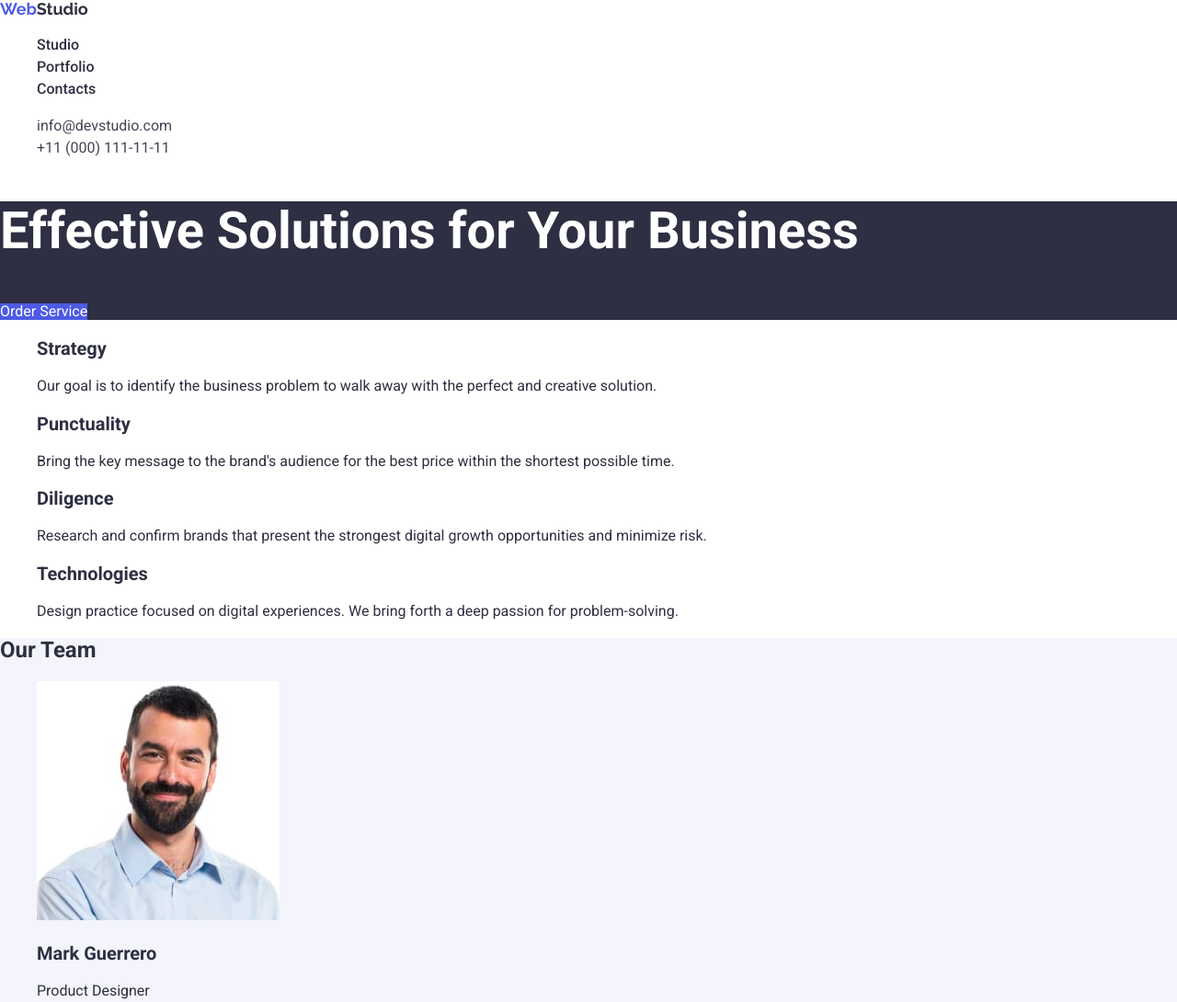
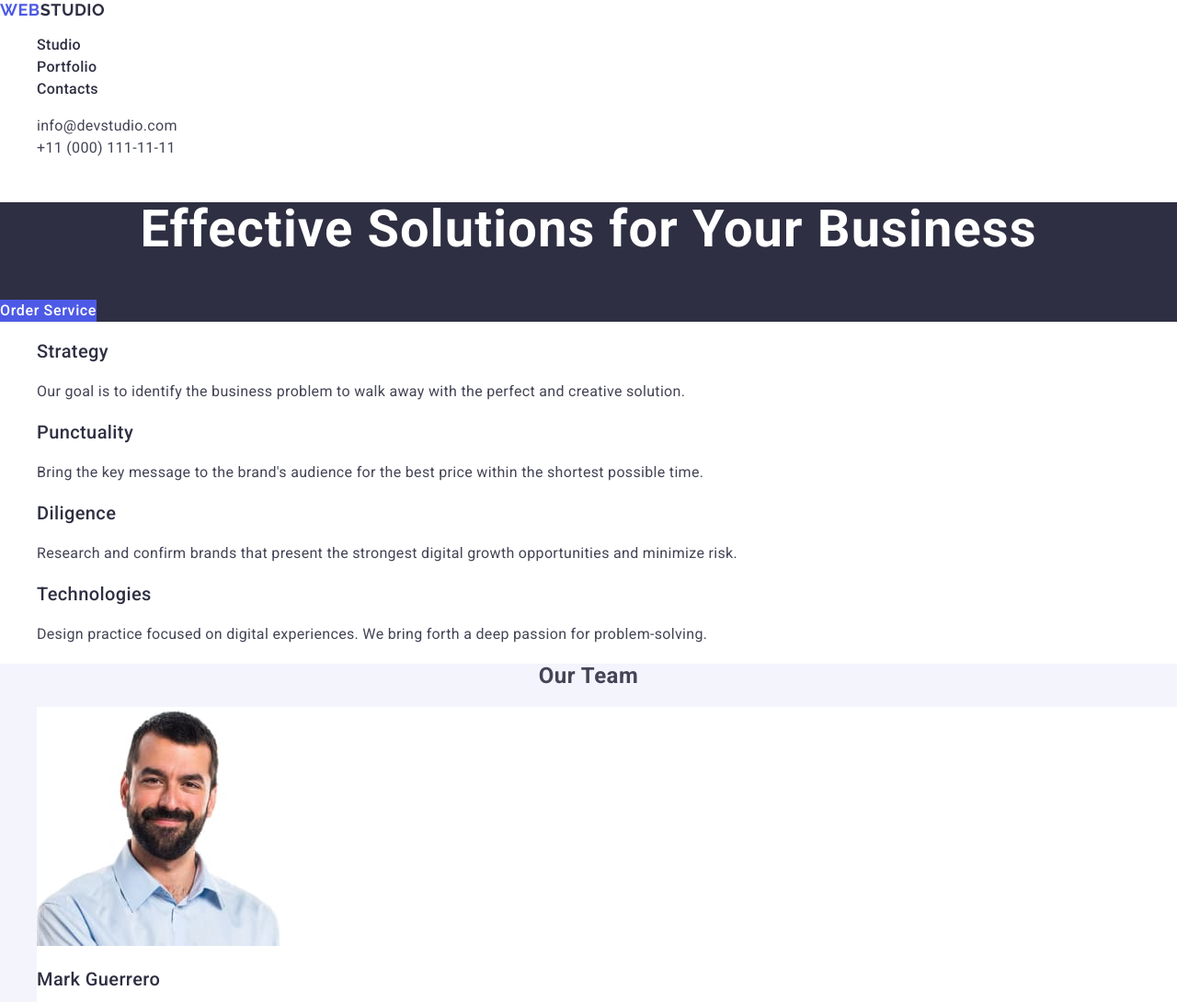
Before and after one commit to yanakamardina/goit-markup-hw-02, a plain HTML site: page index.html in a window 1280 px wide. Shown: the top 1090 px of the page at 92% size. Drawn offline with nearby package versions, Linux system fonts and the light colour scheme.

Commit message:
mod html and css

```diff
--- a/css/styles.css
+++ b/css/styles.css
@@ -1,6 +1,7 @@
 body {
     font-family: "Roboto", sans-serif;
-    color: #2E2F42;
+    color: #434455;
+    background-color: #FFFFFF;
 }
 
 a {
@@ -13,11 +14,26 @@ li {
 
 .section-text {
     font-size: 16px;
+    line-height: 1.5;
+    letter-spacing: 0.02em;
+    color: #434455;
 }
 
 .list-title {
     font-size: 20px;
     color: #2E2F42;
+    font-weight: 500;
+    line-height: 1.2;
+    letter-spacing: 0.02em;
+}
+
+.section-title {
+    font-family: 36px;
+    line-height: 1.11;
+    text-align: center;
+    letter-spacing: 0.02em;
+    text-transform: capitalize;
+    font-weight: 700;
 }
 
 /* Header */
@@ -27,6 +43,7 @@ li {
     color: #2E2F42;
     font-weight: 500;
     line-height: 1.5;
+    letter-spacing: 0.02em;
 }
 
 .header-navigation-item:hover,
@@ -36,13 +53,18 @@ li {
 
 /* Contacts */
 
+.header-adress {
+    font-style: normal;
+}
+
 .header-contacts {
     color: #434455;
-    font-style: normal;
+    letter-spacing: 0.02em;
     line-height: 1.5;
 }
 
-.header-contacts:hover {
+.header-contacts:hover,
+.header-navigation-item:focus {
     color: #404BBF;
 }
 
@@ -53,6 +75,9 @@ li {
     color: #4D5AE5;
     font-family: "Raleway", sans-serif;
     font-size: 18px;
+    line-height: 1.17;
+    letter-spacing: 0.03em;
+    text-transform: uppercase;
 }
 
 .header-logo-part {
@@ -69,10 +94,13 @@ li {
     background-color: #2E2F42;
 }
 
-h1 {
+.banner-title {
     color: white;
     font-size: 56px;
     font-weight: 700;
+    line-height: 1.07;
+    text-align: center;
+    letter-spacing: 0.02em;
 }
 
 .banner-button {
@@ -81,9 +109,13 @@ h1 {
     background-color: #4D5AE5;
     color: white;
     cursor: pointer;
+    font-weight: 500;
+    line-height: 1.5;
+    letter-spacing: 0.04em;
 }
 
-.banner-button:hover {
+.banner-button:hover,
+.banner-button:focus {
     background-color: #404BBF;
 }
 
@@ -91,6 +123,10 @@ h1 {
 
 .our-team-section {
     background-color: #F4F4FD;
+}
+
+.our-team-item {
+    background-color: #FFFFFF;
 }
 
 /* Footer */
--- a/index.html
+++ b/index.html
@@ -23,14 +23,18 @@
           >Web<span class="header-logo-part">Studio</span></a
         >
         <ul class="header-navigation-list">
-          <li><a href="" class="header-navigation-item">Studio</a></li>
+          <li>
+            <a href="./index.html" class="header-navigation-item">Studio</a>
+          </li>
           <li>
             <a href="#portfolio" class="header-navigation-item">Portfolio</a>
           </li>
-          <li><a href="" class="header-navigation-item">Contacts</a></li>
+          <li>
+            <a href="" class="header-navigation-item">Contacts</a>
+          </li>
         </ul>
       </nav>
-      <address>
+      <address class="header-adress">
         <ul>
           <li>
             <a href="mailto:info@devstudio.com" class="header-contacts"
@@ -48,7 +52,7 @@
 
     <main>
       <section class="banner">
-        <h1>Effective Solutions for Your Business</h1>
+        <h1 class="banner-title">Effective Solutions for Your Business</h1>
         <button type="button" class="button banner-button">
           Order Service
         </button>
@@ -89,7 +93,7 @@
       </section>
 
       <section class="our-team-section">
-        <h2 class="our-team-title">Our Team</h2>
+        <h2 class="section-title">Our Team</h2>
         <ul class="our-team-list">
           <li class="our-team-item">
             <img
@@ -139,7 +143,7 @@
       </section>
 
       <section id="portfolio">
-        <h2 class="our-portfolio-title">Our Portfolio</h2>
+        <h2 class="section-title">Our Portfolio</h2>
         <ul class="our-portfolio-list">
           <li class="our-portfolio-item">
             <img
@@ -211,7 +215,7 @@
       </section>
     </main>
 
-    <footer>
+    <footer class="footer">
       <a href="./index.html" class="logo"
         >Web<span class="footer-logo-part">Studio</span></a
       >
```
